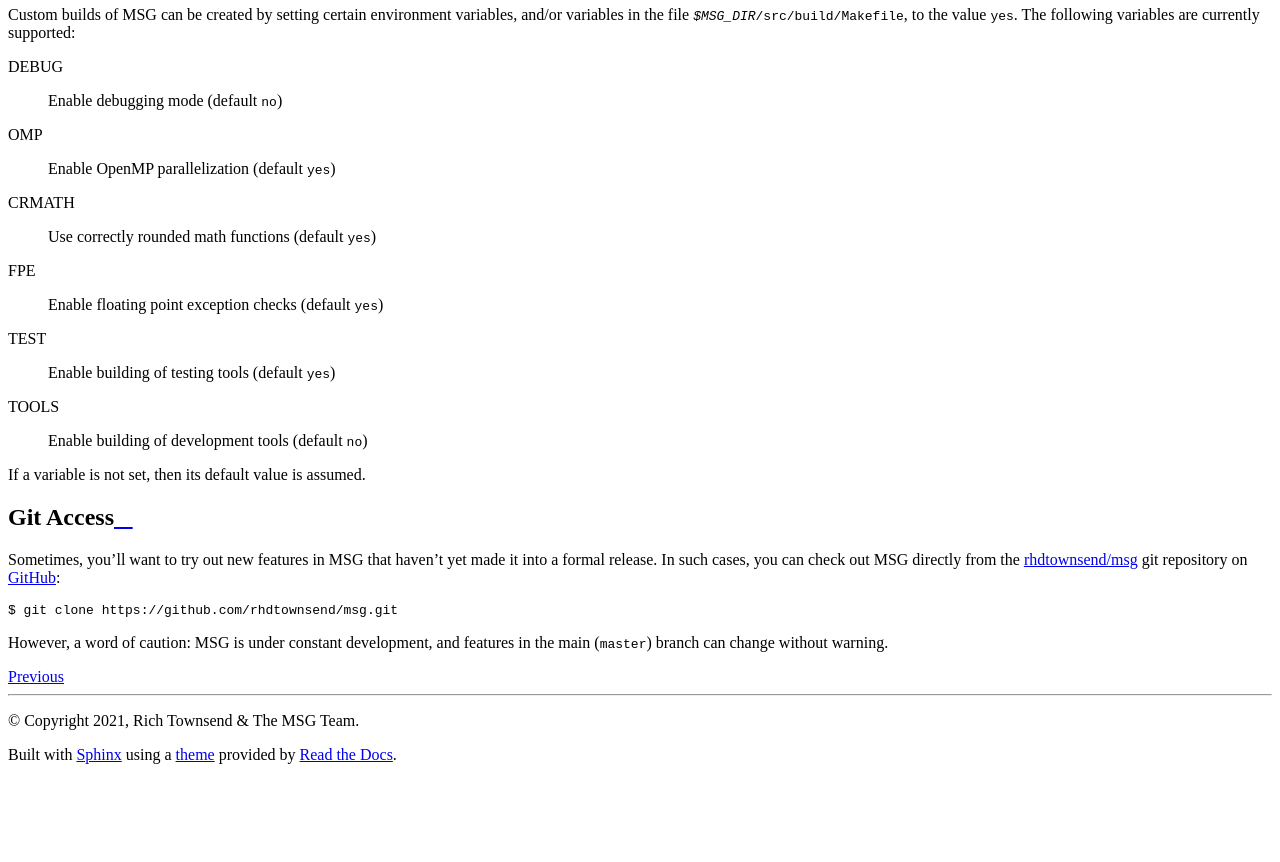
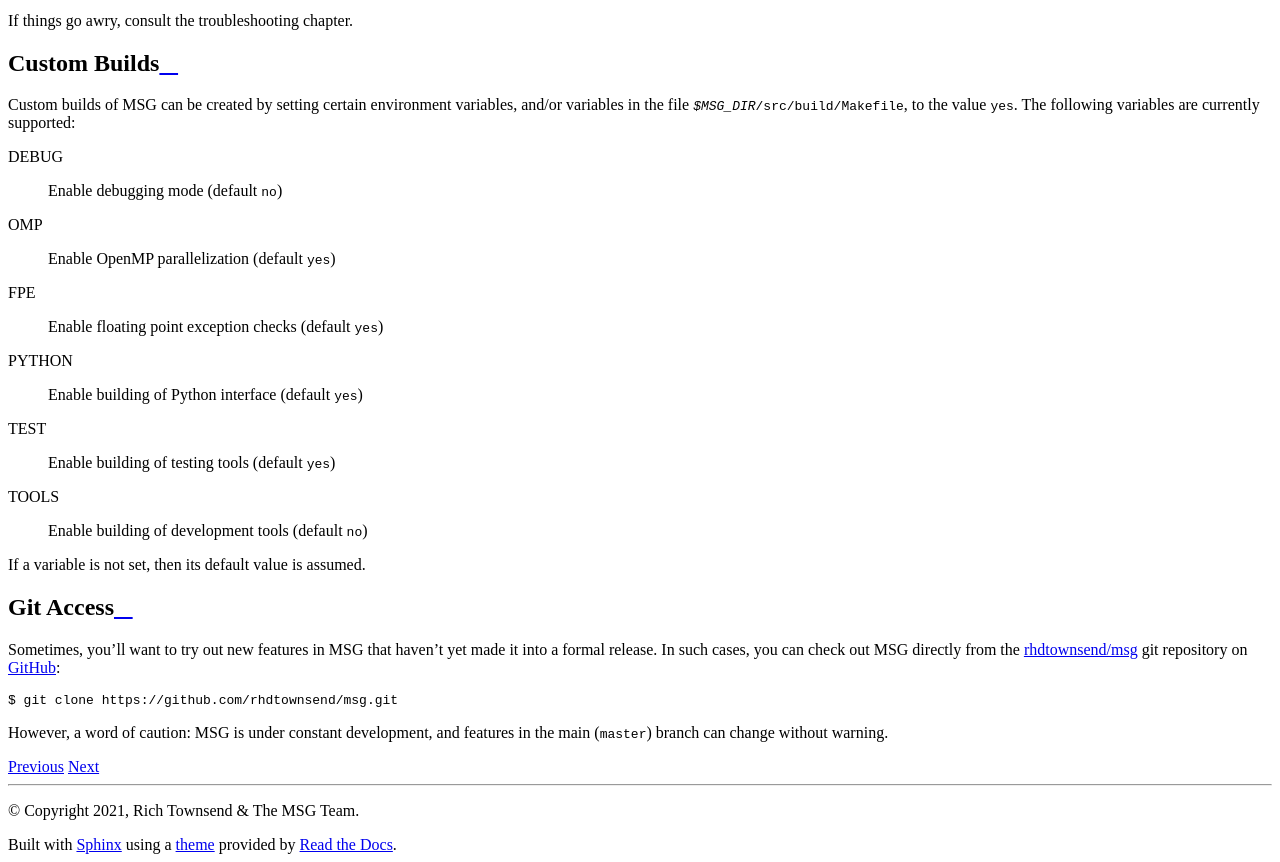
Before and after one commit to rhdtownsend/msg, a Sphinx documentation site: the page built from docs/source/ref-guide/installation.rst, in a window 1280 px wide and 1400 px high, scrolled down 950 px, cut to the strip 538-1400 px from the top of the window. Built offline with Sphinx 7.4.7 and the Read the Docs theme 2.0.0, drawn with Linux system fonts in a browser that asks for light colours; pages that are not in the unit, such as notebooks, are missing from menus; before the commit the page ends 2260 px from its top, so only the background shows below that; some of the changed text lies outside the part shown.

```diff
--- /dev/null
+++ b/docs/requirements.txt
@@ -0,0 +1,4 @@
+Sphinx>=3.2.1
+sphinx-prompt>=1.1.0
+Sphinx-Substitution-Extensions>=2019.6.15.0
+ads>=0.12.3
--- a/docs/source/index.rst
+++ b/docs/source/index.rst
@@ -17,8 +17,8 @@ easy to install and use.
 
    user-guide/preliminaries.rst
    user-guide/quick-start.rst
-   user-guide/python-demo.rst
-   user-guide/grid-fundamentals.rst
+   user-guide/fortran-walkthrough.rst
+   user-guide/python-walkthrough.rst
 
 .. toctree::
    :caption: Reference Guide
--- /dev/null
+++ b/docs/source/ref-guide/c-interface.rst
@@ -0,0 +1,5 @@
+.. _c-interface:
+
+***********
+C Interface
+***********
--- /dev/null
+++ b/docs/source/ref-guide/fortran-interface.rst
@@ -0,0 +1,5 @@
+.. _fortran-interface:
+
+*****************
+Fortran Interface
+*****************
--- a/docs/source/ref-guide/installation.rst
+++ b/docs/source/ref-guide/installation.rst
@@ -96,11 +96,11 @@ DEBUG
 OMP
   Enable OpenMP parallelization (default ``yes``)
 
-CRMATH
-  Use correctly rounded math functions (default ``yes``)
-
 FPE
   Enable floating point exception checks (default ``yes``)
+
+PYTHON
+  Enable building of Python interface (default ``yes``)
 
 TEST
   Enable building of testing tools (default ``yes``)
--- /dev/null
+++ b/docs/source/ref-guide/python-interface.rst
@@ -0,0 +1,5 @@
+.. _python-interface:
+
+****************
+Python Interface
+****************
```
Also changed, not shown: docs/source/user-guide/fortran-walkthrough.rst (added, +23 -0 lines), docs/source/user-guide/python-walkthrough.rst (added, +9 -0 lines), .readthedocs.yaml (added).
